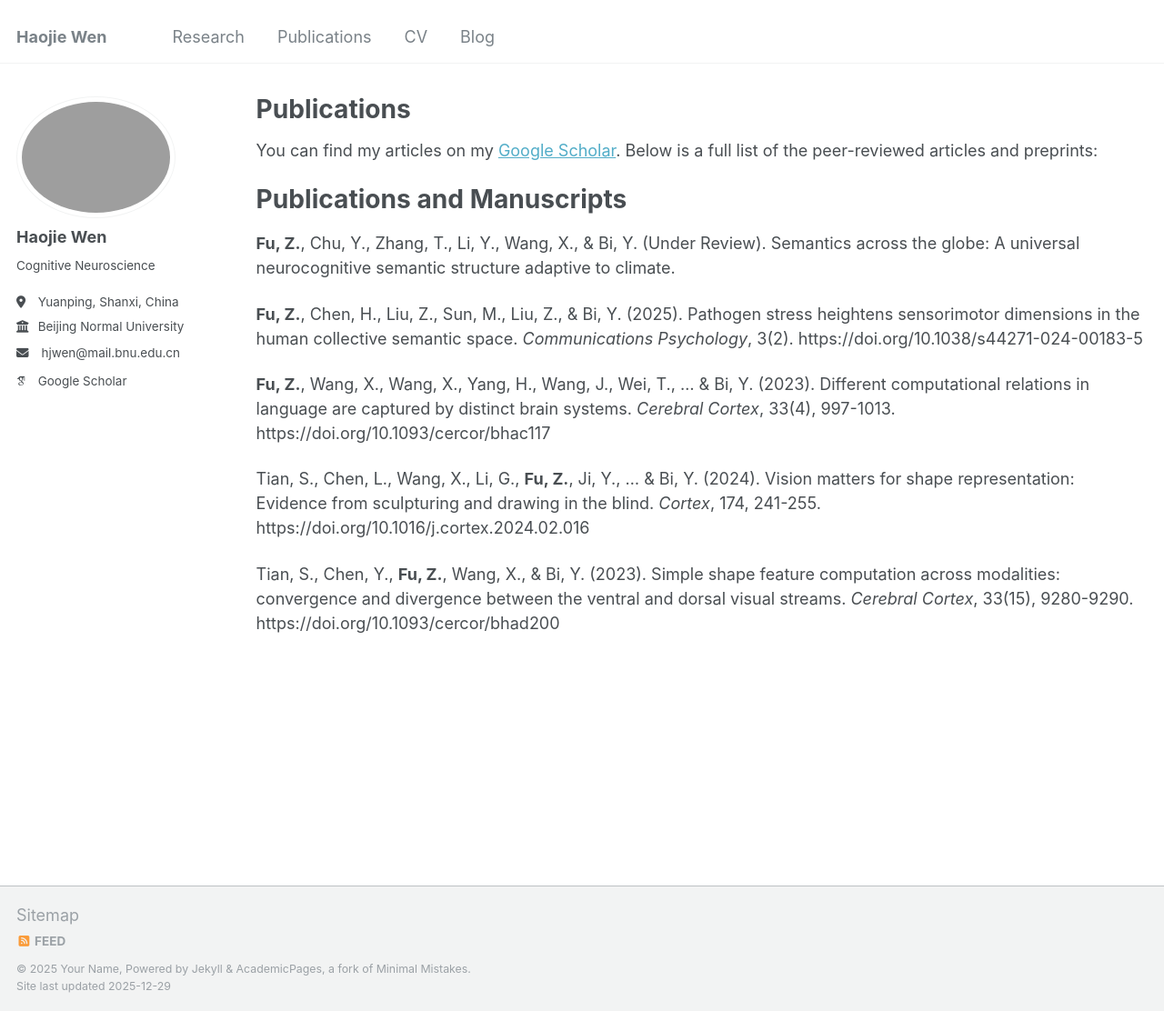
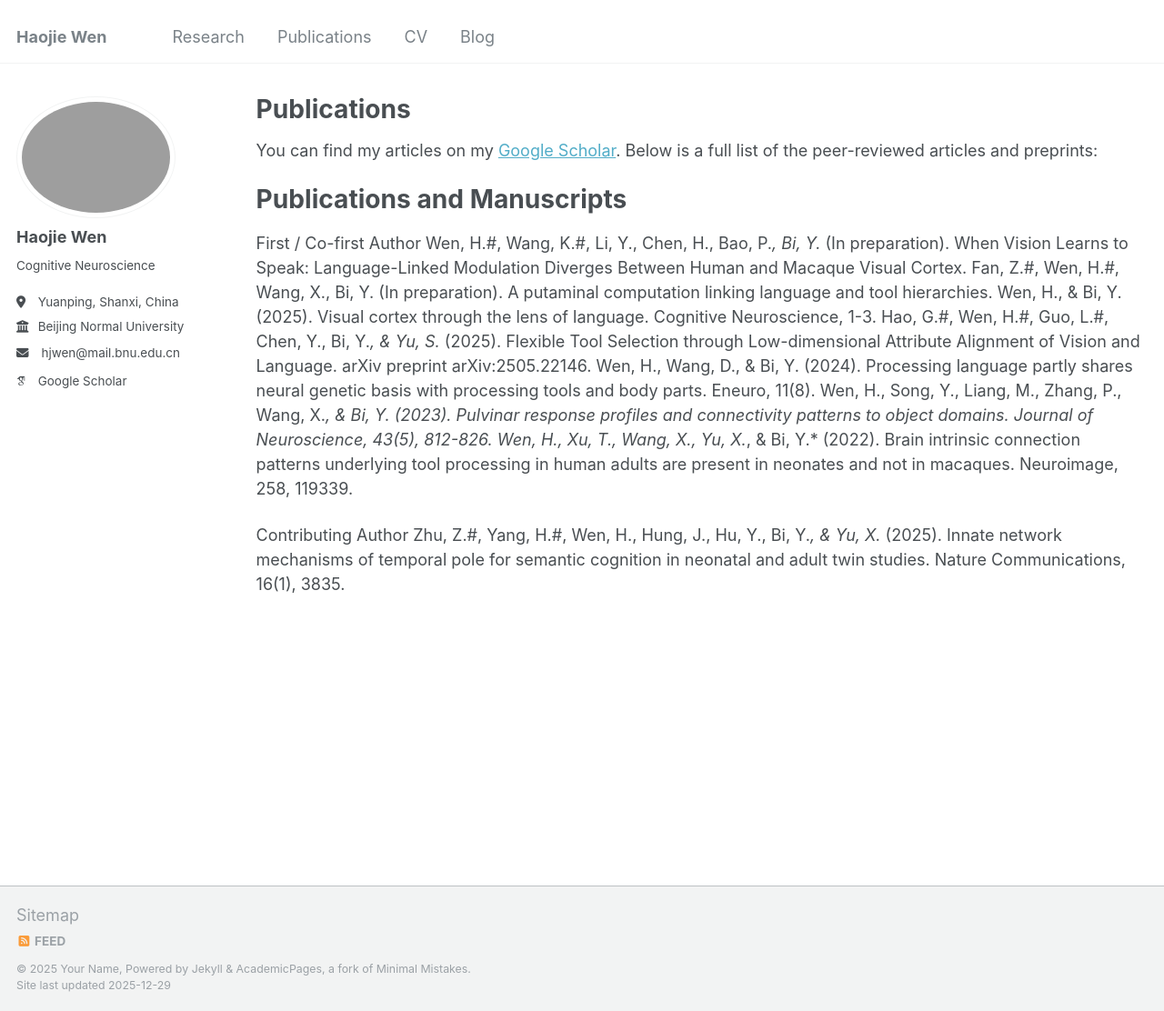
Before and after one commit to happyhaojie/happyhaojie.github.io, a Jekyll site: the page built from _pages/publications.md, in a window 1280 px wide and 1112 px high. Shown: the whole window at 91% size. Built offline with Jekyll 4.4.1, drawn with Linux system fonts in a browser that asks for light colours; some web fonts are replaced.

Commit message:
Update publications.md

```diff
--- a/_pages/publications.md
+++ b/_pages/publications.md
@@ -11,13 +11,14 @@ You can find my articles on my [Google Scholar](https://scholar.google.com/citat
 
 Publications and Manuscripts
 ======
+First / Co-first Author
+Wen, H.#, Wang, K.#, Li, Y., Chen, H., Bao, P.*, Bi, Y.* (In preparation). When Vision Learns to Speak: Language-Linked Modulation Diverges Between Human and Macaque Visual Cortex.
+Fan, Z.#, Wen, H.#, Wang, X., Bi, Y. (In preparation). A putaminal computation linking language and tool hierarchies.
+Wen, H., & Bi, Y. (2025). Visual cortex through the lens of language. Cognitive Neuroscience, 1-3.
+Hao, G.#, Wen, H.#, Guo, L.#, Chen, Y., Bi, Y.*, & Yu, S.* (2025). Flexible Tool Selection through Low-dimensional Attribute Alignment of Vision and Language. arXiv preprint arXiv:2505.22146.
+Wen, H., Wang, D., & Bi, Y. (2024). Processing language partly shares neural genetic basis with processing tools and body parts. Eneuro, 11(8).
+Wen, H., Song, Y., Liang, M., Zhang, P., Wang, X.*, & Bi, Y. (2023). Pulvinar response profiles and connectivity patterns to object domains. Journal of Neuroscience, 43(5), 812-826.
+Wen, H., Xu, T., Wang, X., Yu, X.*, & Bi, Y.* (2022). Brain intrinsic connection patterns underlying tool processing in human adults are present in neonates and not in macaques. Neuroimage, 258, 119339.
 
-**Fu, Z.**, Chu, Y., Zhang, T., Li, Y., Wang, X., & Bi, Y. (Under Review). Semantics across the globe: A universal neurocognitive semantic structure adaptive to climate.
-
-**Fu, Z.**, Chen, H., Liu, Z., Sun, M., Liu, Z., & Bi, Y. (2025). Pathogen stress heightens sensorimotor dimensions in the human collective semantic space. *Communications Psychology*, 3(2). https://doi.org/10.1038/s44271-024-00183-5
-
-**Fu, Z.**, Wang, X., Wang, X., Yang, H., Wang, J., Wei, T., ... & Bi, Y. (2023). Different computational relations in language are captured by distinct brain systems. *Cerebral Cortex*, 33(4), 997-1013. https://doi.org/10.1093/cercor/bhac117
-
-Tian, S., Chen, L., Wang, X., Li, G., **Fu, Z.**, Ji, Y., ... & Bi, Y. (2024). Vision matters for shape representation: Evidence from sculpturing and drawing in the blind. *Cortex*, 174, 241-255. https://doi.org/10.1016/j.cortex.2024.02.016
-
-Tian, S., Chen, Y., **Fu, Z.**, Wang, X., & Bi, Y. (2023). Simple shape feature computation across modalities: convergence and divergence between the ventral and dorsal visual streams. *Cerebral Cortex*, 33(15), 9280-9290. https://doi.org/10.1093/cercor/bhad200
+Contributing Author
+Zhu, Z.#, Yang, H.#, Wen, H., Hung, J., Hu, Y., Bi, Y.*, & Yu, X.* (2025). Innate network mechanisms of temporal pole for semantic cognition in neonatal and adult twin studies. Nature Communications, 16(1), 3835.
```
